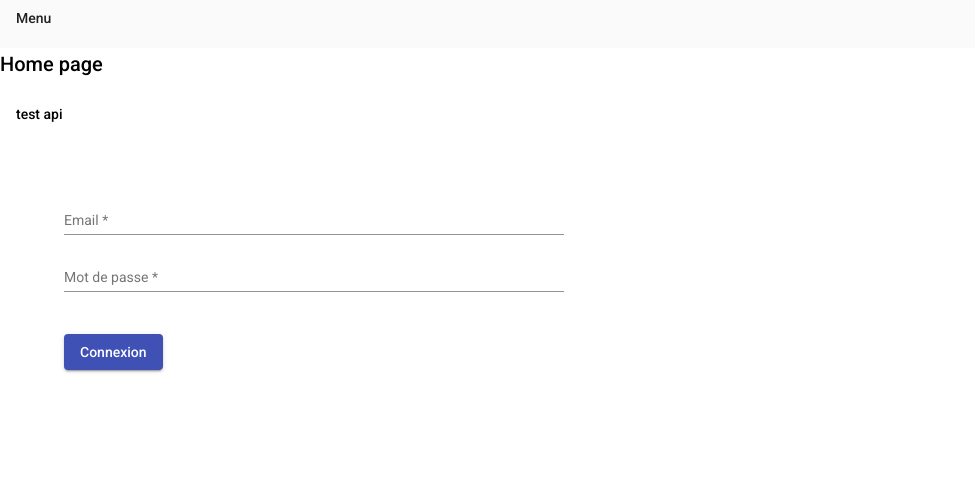
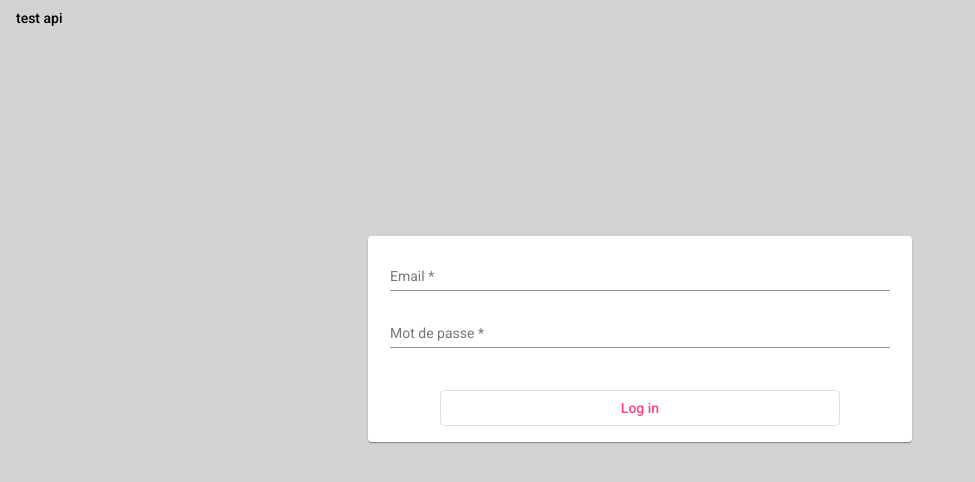
Before and after one commit to team-cafet/clug, an Angular app in the folder packages/frontend/: page / in a window 1280 px wide. Shown: the top 482 px of the page, without its empty margins (0-975 px from the left). Built offline with nearby package versions, Linux system fonts and the light colour scheme.

Commit message:
Login view styling

```diff
--- a/packages/frontend/src/app/app.component.html
+++ b/packages/frontend/src/app/app.component.html
@@ -1,11 +1 @@
-<mat-sidenav-container class="example-container">
-  <mat-sidenav #sidenav mode="side">
-    Sidenav content
-  </mat-sidenav>
-
-  <mat-sidenav-content>
-    <p><button mat-button (click)="sidenav.toggle()">Menu</button></p>
-
-  </mat-sidenav-content>
-</mat-sidenav-container>
 <router-outlet></router-outlet>
--- a/packages/frontend/src/app/pages/home/home.component.html
+++ b/packages/frontend/src/app/pages/home/home.component.html
@@ -1,5 +1,4 @@
-<div>
-  <h2>Home page</h2>
+<div class="home-container">
   <button (click)="fetchMember($event)" mat-button>test api</button>
-  <div><app-login-form></app-login-form></div>
+  <div class="login-container"><app-login-form></app-login-form></div>
 </div>
--- a/packages/frontend/src/app/pages/home/home.component.scss
+++ b/packages/frontend/src/app/pages/home/home.component.scss
@@ -0,0 +1,10 @@
+.home-container{
+  height: 100%;
+  background-color: lightgray;
+  .login-container{
+    margin: 0 auto;
+    position: relative;
+    max-height: 30%;
+    top: 25%;
+  }
+}
--- a/packages/frontend/src/app/user/login-form/login-form.component.html
+++ b/packages/frontend/src/app/user/login-form/login-form.component.html
@@ -1,9 +1,19 @@
-
+<mat-card class="login-card">
   <form class="login-form">
     <mat-form-field class="full-width-input">
-    <input matInput placeholder="Email" [formControl]="emailFormControl"
-           [errorStateMatcher]="matcher">
-    <mat-error *ngIf="emailFormControl.hasError('email') && !emailFormControl.hasError('required')">
+      <input
+        matInput
+        placeholder="Email"
+        [formControl]="emailFormControl"
+        [errorStateMatcher]="matcher"
+        [(ngModel)]="credentials.email"
+      />
+      <mat-error
+        *ngIf="
+          emailFormControl.hasError('email') &&
+          !emailFormControl.hasError('required')
+        "
+      >
         Veuillez entrer un email conforme
       </mat-error>
       <mat-error *ngIf="emailFormControl.hasError('required')">
@@ -11,8 +21,14 @@
       </mat-error>
     </mat-form-field>
     <mat-form-field class="full-width-input">
-    <input matInput placeholder="Mot de passe" [formControl]="passwordFormControl"
-           [errorStateMatcher]="matcher">
+      <input
+        matInput
+        type="password"
+        placeholder="Mot de passe"
+        [formControl]="passwordFormControl"
+        [errorStateMatcher]="matcher"
+        [(ngModel)]="credentials.password"
+      />
       <mat-error *ngIf="passwordFormControl.hasError('required')">
         Mot de passe est <strong>requis</strong>
       </mat-error>
@@ -20,5 +36,6 @@
         Veuillez rentrer au minimum 6 charactère
       </mat-error>
     </mat-form-field>
-  <button mat-raised-button color="primary">Connexion</button>
+    <button mat-stroked-button color="accent" class="btn-block" (click)="login()">Log in</button>
   </form>
+</mat-card>
--- a/packages/frontend/src/app/user/login-form/login-form.component.scss
+++ b/packages/frontend/src/app/user/login-form/login-form.component.scss
@@ -1,13 +1,17 @@
-.login-form {
+.login-card {
+  width: 40%;
+  margin: 0 auto;
+  .login-form {
     min-width: 150px;
     max-width: 500px;
-    width: 100%;
-    margin: 5%;
+    margin: 0 auto;
   }
-
   .full-width-input {
     width: 100%;
   }
   button{
-    margin-top: 5%
+    margin-top: 5%;
+    width: 80%;
+    margin-left: 10%;
   }
+}
--- a/packages/frontend/src/app/user/login-form/login-form.component.ts
+++ b/packages/frontend/src/app/user/login-form/login-form.component.ts
@@ -16,6 +16,9 @@ export class MyErrorStateMatcher implements ErrorStateMatcher {
   styleUrls: ['./login-form.component.scss']
 })
 export class LoginFormComponent implements OnInit {
+  credentials = { email: '', password: '' };
+  invalidCredentials: boolean;
+
   constructor(private userService: UserService) {}
 
   ngOnInit() {
@@ -26,13 +29,13 @@ export class LoginFormComponent implements OnInit {
   ]);
   passwordFormControl = new FormControl('', [
     Validators.required,
-    Validators.minLength(6),
+    Validators.minLength(2),
   ]);
 
   matcher = new MyErrorStateMatcher();
 
-  /*
-  async login(loginForm: NgForm) {
+
+  async login(): Promise<void> {
     try {
       await this.userService.login(
         this.credentials.email,
@@ -40,8 +43,7 @@ export class LoginFormComponent implements OnInit {
       );
     } catch (error) {
       console.error(error);
-      this.invalidCredential = true;
+      this.invalidCredentials = true;
     }
   }
-  */
 }
```
Lines whose indentation alone changed are shown as unchanged.
